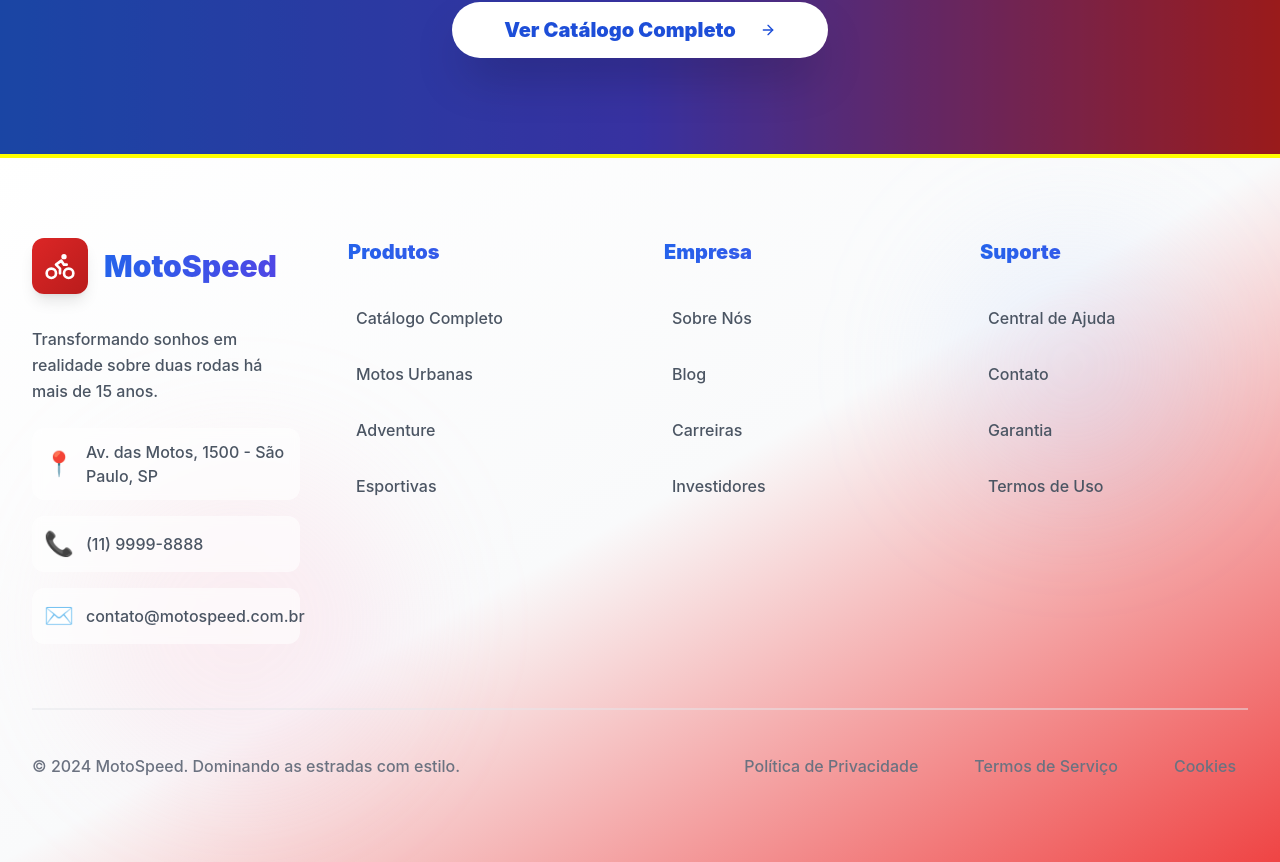
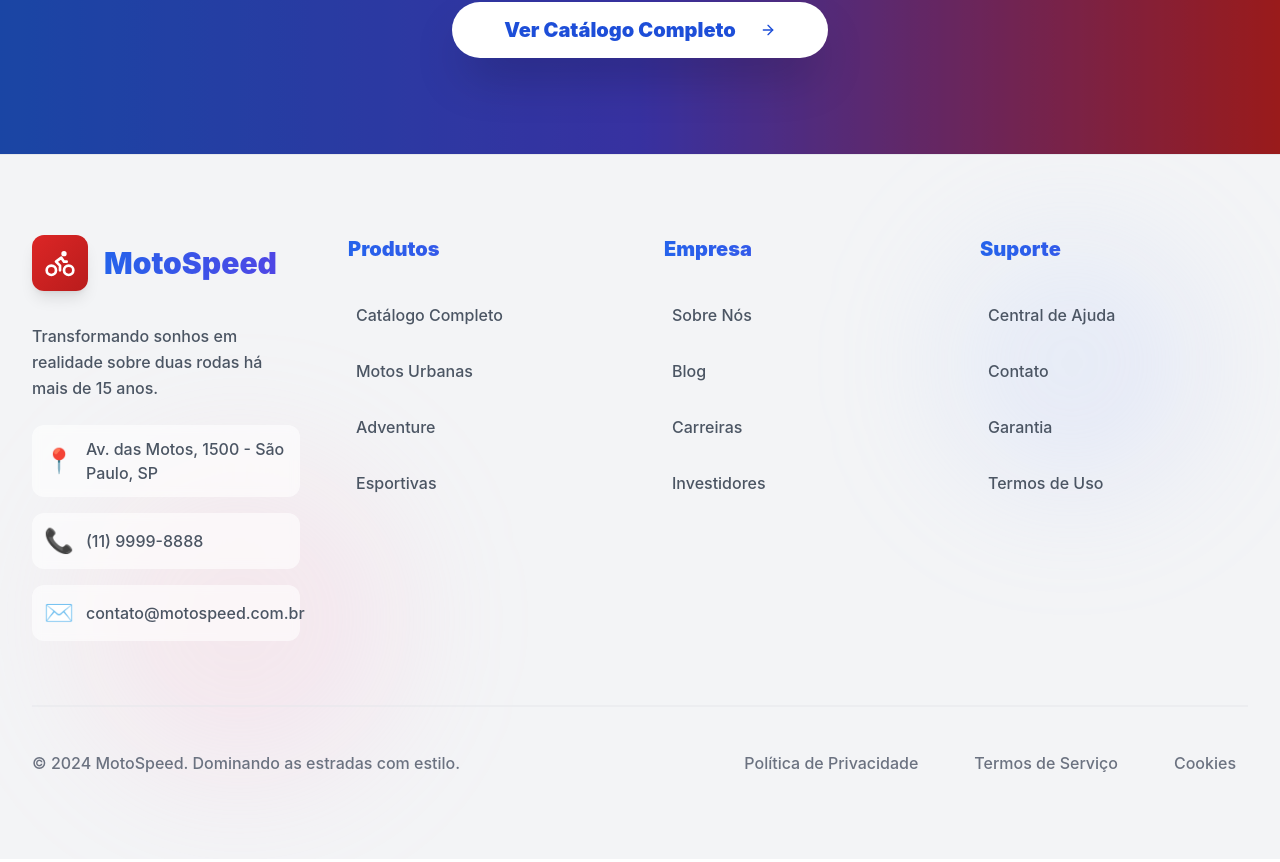
Before and after one commit to maurodk/motos-landing-page-20, a React (Vite) app: page / in a window 1280 px wide. Shown: the part 5091-5953 px from the top of the page. Built offline with nearby package versions, Linux system fonts and the light colour scheme.

Commit message:
Remove footer gradient
Remove the white to red gradient from the footer.

```diff
--- a/src/pages/Index.tsx
+++ b/src/pages/Index.tsx
@@ -453,7 +453,7 @@ const Index = () => {
       </section>
 
       {/* Enhanced Footer */}
-      <footer id="contato" className="relative bg-gradient-to-br from-white via-gray-50 to-blue-50 dark:from-gray-900 dark:via-gray-800 dark:to-gray-900 border-t-4 border-gradient-to-r from-blue-500 to-red-500 overflow-hidden">
+      <footer id="contato" className="relative bg-gray-100 dark:bg-gray-900 border-t border-gray-200 dark:border-gray-700 overflow-hidden">
         {/* Background Decoration */}
         <div className="absolute inset-0 overflow-hidden pointer-events-none">
           <div className="absolute top-20 right-20 w-64 h-64 bg-gradient-to-br from-blue-200/20 to-indigo-300/20 dark:from-blue-800/20 dark:to-indigo-700/20 rounded-full blur-3xl"></div>
```
